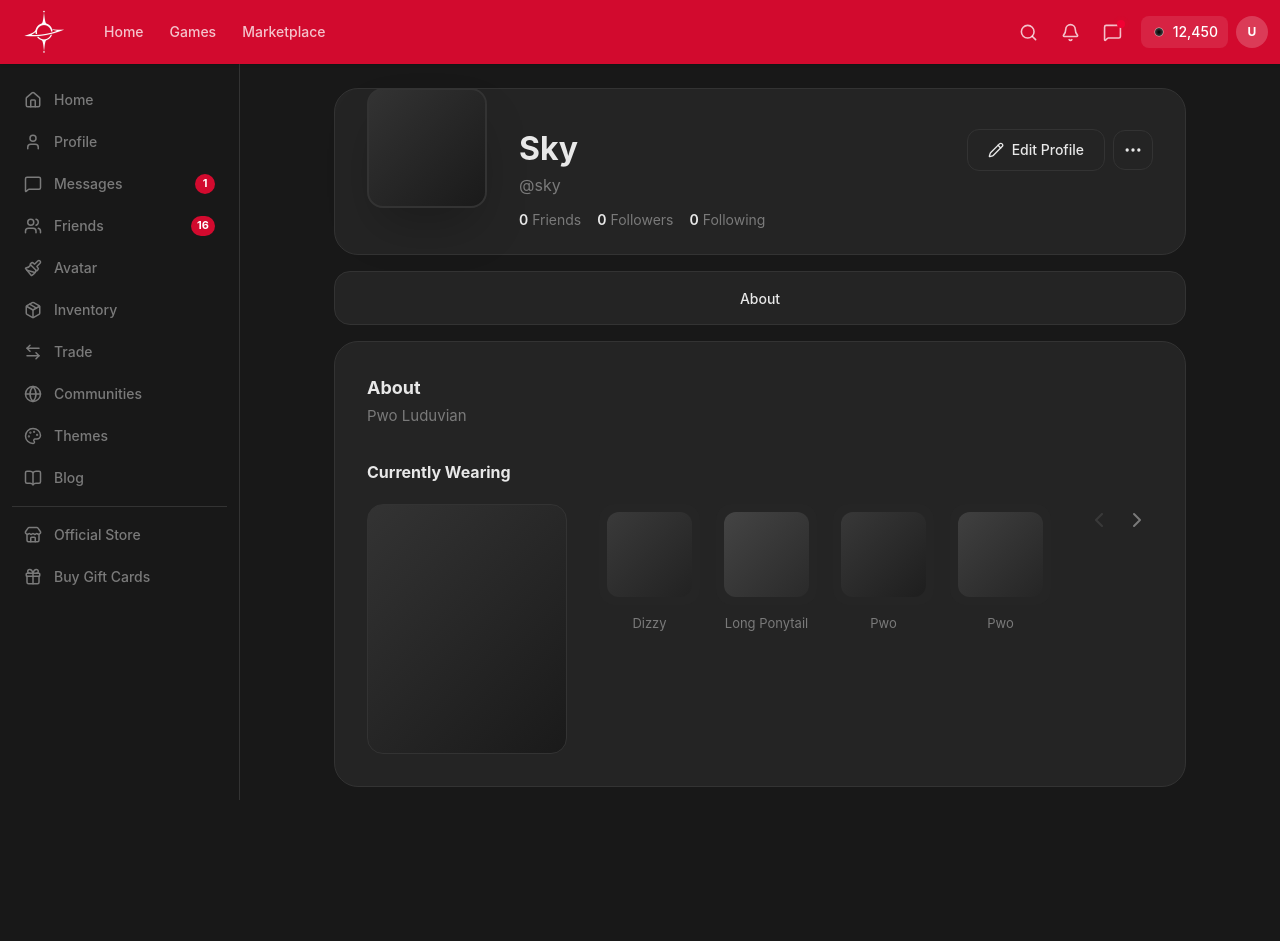
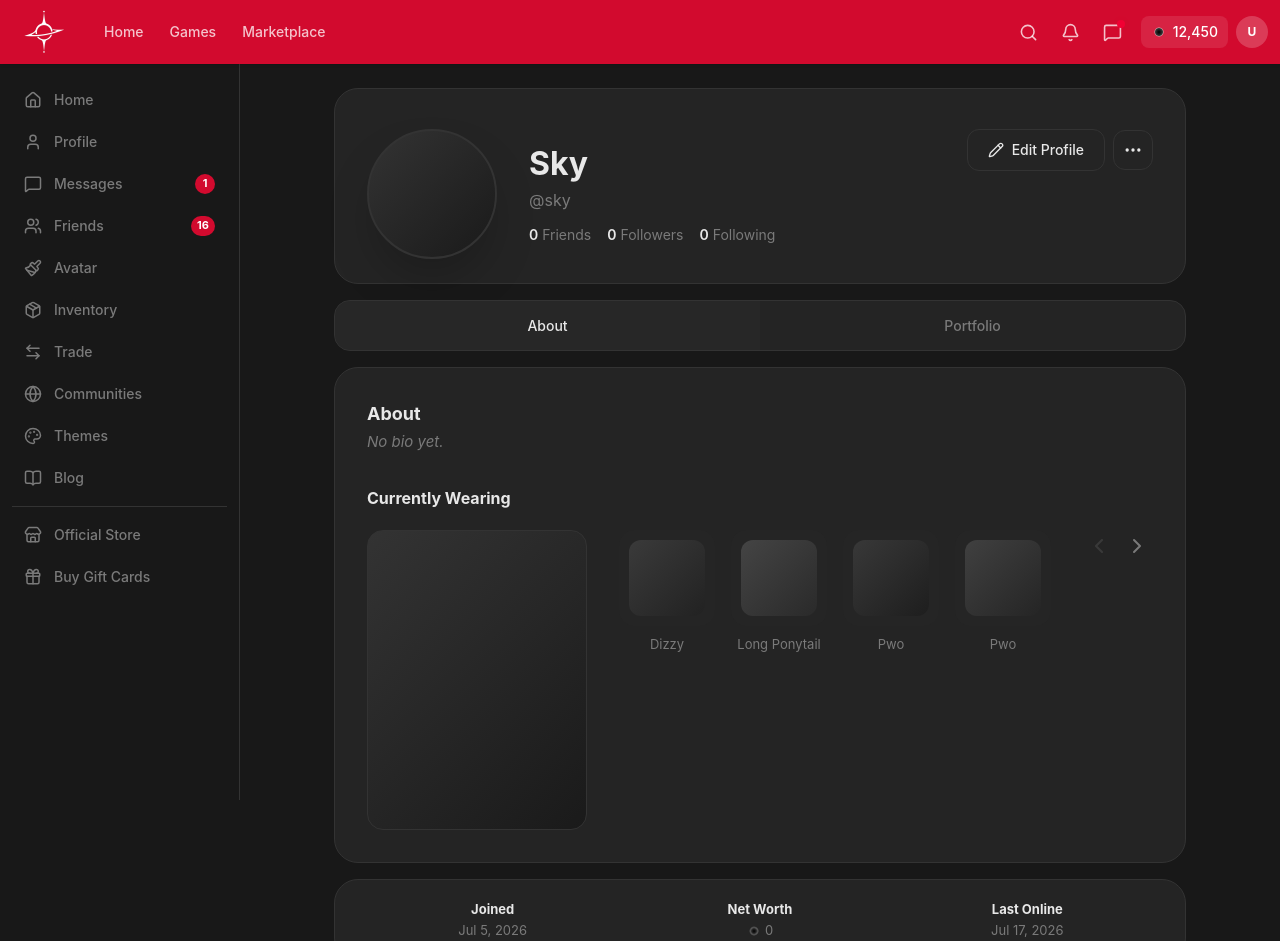
Before and after one commit to Pwooooo/Sox, a React (Vite) app: page /profile/1 in a window 1280 px wide. Shown: the top 941 px of the page. Before the commit the page ends 811 px from the top, so only its background shows below. Built offline with nearby package versions, Linux system fonts and the light colour scheme.

Commit message:
profile: exact luduvo match - circular avatar, tabs, stats bar

```diff
--- a/src/pages/Profile.tsx
+++ b/src/pages/Profile.tsx
@@ -24,6 +24,7 @@ function grad(i: number) {
 
 export function Profile() {
   const [wearingIndex, setWearingIndex] = useState(0)
+  const [activeTab, setActiveTab] = useState<'about' | 'portfolio'>('about')
   const visible = WEARING_ITEMS.slice(wearingIndex, wearingIndex + 4)
 
   return (
@@ -33,7 +34,7 @@ export function Profile() {
         <div className="flex items-start justify-between">
           <div className="flex items-center gap-8">
             <div
-              className="w-[120px] h-[120px] rounded-2xl shrink-0 -mt-16 border-2 border-border shadow-2xl"
+              className="w-[130px] h-[130px] rounded-full shrink-0 border-2 border-border shadow-2xl"
               style={{ background: grad(4) }}
             />
             <div>
@@ -58,29 +59,41 @@ export function Profile() {
         </div>
       </div>
 
-      {/* About tab bar */}
-      <div className="bg-card rounded-2xl border border-border py-3.5 text-center">
-        <span className="text-[14px] font-medium text-foreground">About</span>
+      {/* Tabs */}
+      <div className="bg-card rounded-2xl border border-border flex overflow-hidden">
+        {(['about', 'portfolio'] as const).map((tab) => (
+          <button
+            key={tab}
+            onClick={() => setActiveTab(tab)}
+            className={`flex-1 py-3.5 text-[14px] font-medium transition-colors cursor-pointer border-none capitalize ${
+              activeTab === tab
+                ? 'bg-secondary/60 text-foreground'
+                : 'bg-transparent text-muted-foreground hover:text-foreground'
+            }`}
+          >
+            {tab}
+          </button>
+        ))}
       </div>
 
+      {activeTab === 'about' && (
+        <>
           {/* About content */}
           <div className="bg-card rounded-3xl border border-border p-8">
             <h2 className="text-[18px] font-bold text-foreground mb-1">About</h2>
-        <p className="text-muted-foreground text-[15px] mb-8">Pwo Luduvian</p>
+            <p className="text-muted-foreground text-[15px] italic mb-8">No bio yet.</p>
 
             <h3 className="text-[16px] font-bold text-foreground mb-5">Currently Wearing</h3>
             <div className="flex items-start gap-8">
               <div
-            className="w-[200px] h-[250px] rounded-2xl shrink-0 border border-border"
+                className="w-[220px] h-[300px] rounded-2xl shrink-0 border border-border"
                 style={{ background: grad(4) }}
               />
               <div className="flex-1 min-w-0">
                 <div className="grid grid-cols-4 gap-4">
                   {visible.map((item) => (
                     <div key={item.index} className="flex flex-col items-center gap-2.5">
-                  <div
-                    className="w-full aspect-square rounded-2xl bg-secondary/30 p-2"
-                  >
+                      <div className="w-full aspect-square rounded-2xl bg-secondary/30 p-2.5">
                         <div className="w-full h-full rounded-xl" style={{ background: grad(item.index) }} />
                       </div>
                       <span className="text-[13px] text-muted-foreground text-center leading-tight">{item.name}</span>
@@ -108,6 +121,35 @@ export function Profile() {
               )}
             </div>
           </div>
+
+          {/* Stats bar */}
+          <div className="bg-card rounded-3xl border border-border px-8 py-5">
+            <div className="grid grid-cols-3 gap-4 text-center">
+              <div>
+                <p className="text-[13px] font-bold text-foreground mb-0.5">Joined</p>
+                <p className="text-[13px] text-muted-foreground">Jul 5, 2026</p>
+              </div>
+              <div>
+                <p className="text-[13px] font-bold text-foreground mb-0.5">Net Worth</p>
+                <p className="text-[13px] text-muted-foreground flex items-center justify-center gap-1">
+                  <img src="/currency.png" alt="" className="size-3.5" />
+                  0
+                </p>
+              </div>
+              <div>
+                <p className="text-[13px] font-bold text-foreground mb-0.5">Last Online</p>
+                <p className="text-[13px] text-muted-foreground">Jul 17, 2026</p>
+              </div>
+            </div>
+          </div>
+        </>
+      )}
+
+      {activeTab === 'portfolio' && (
+        <div className="bg-card rounded-3xl border border-border p-8">
+          <p className="text-muted-foreground text-[15px] italic">No portfolio items yet.</p>
+        </div>
+      )}
     </div>
   )
 }
```
Lines whose indentation alone changed are shown as unchanged.
